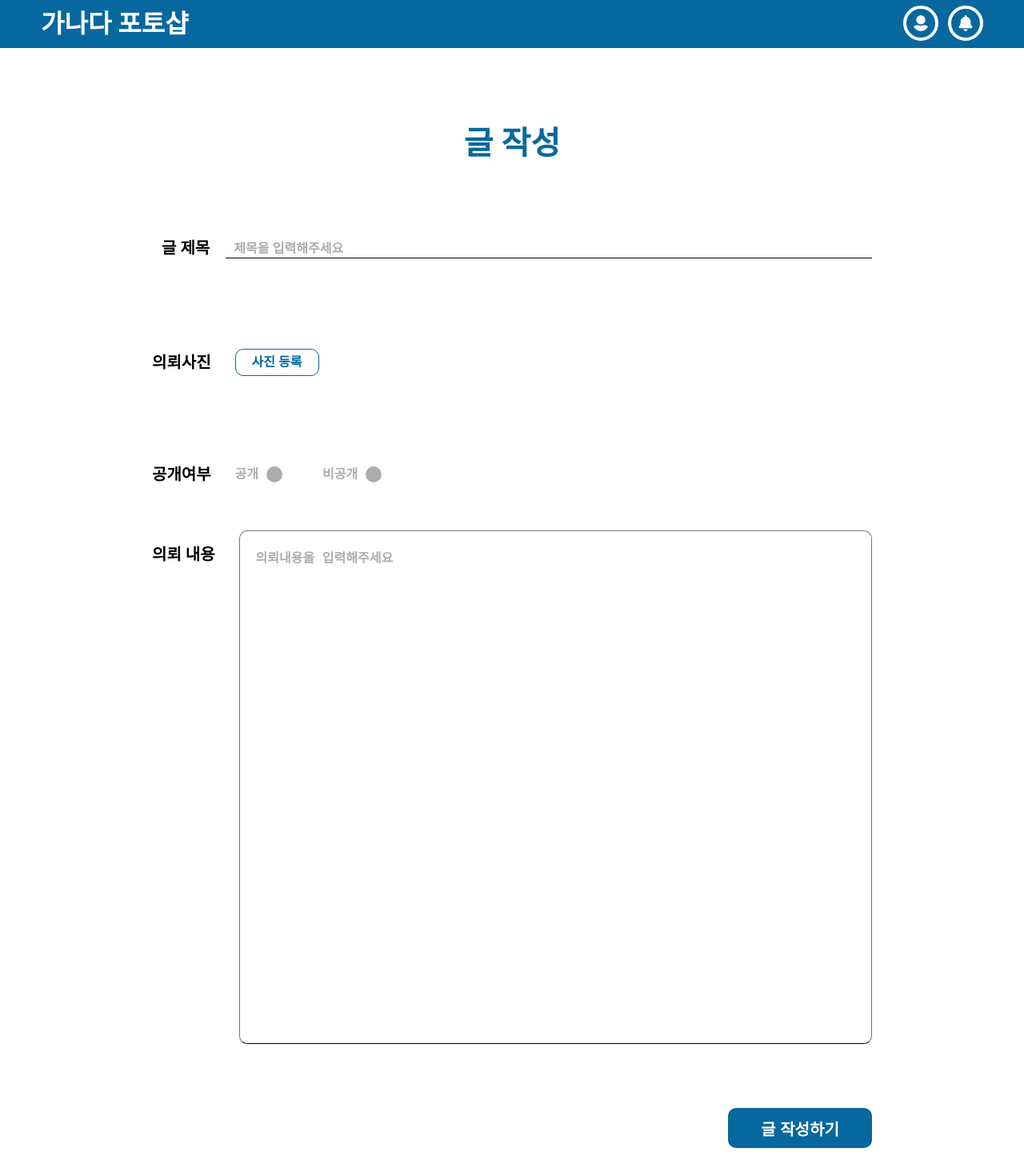
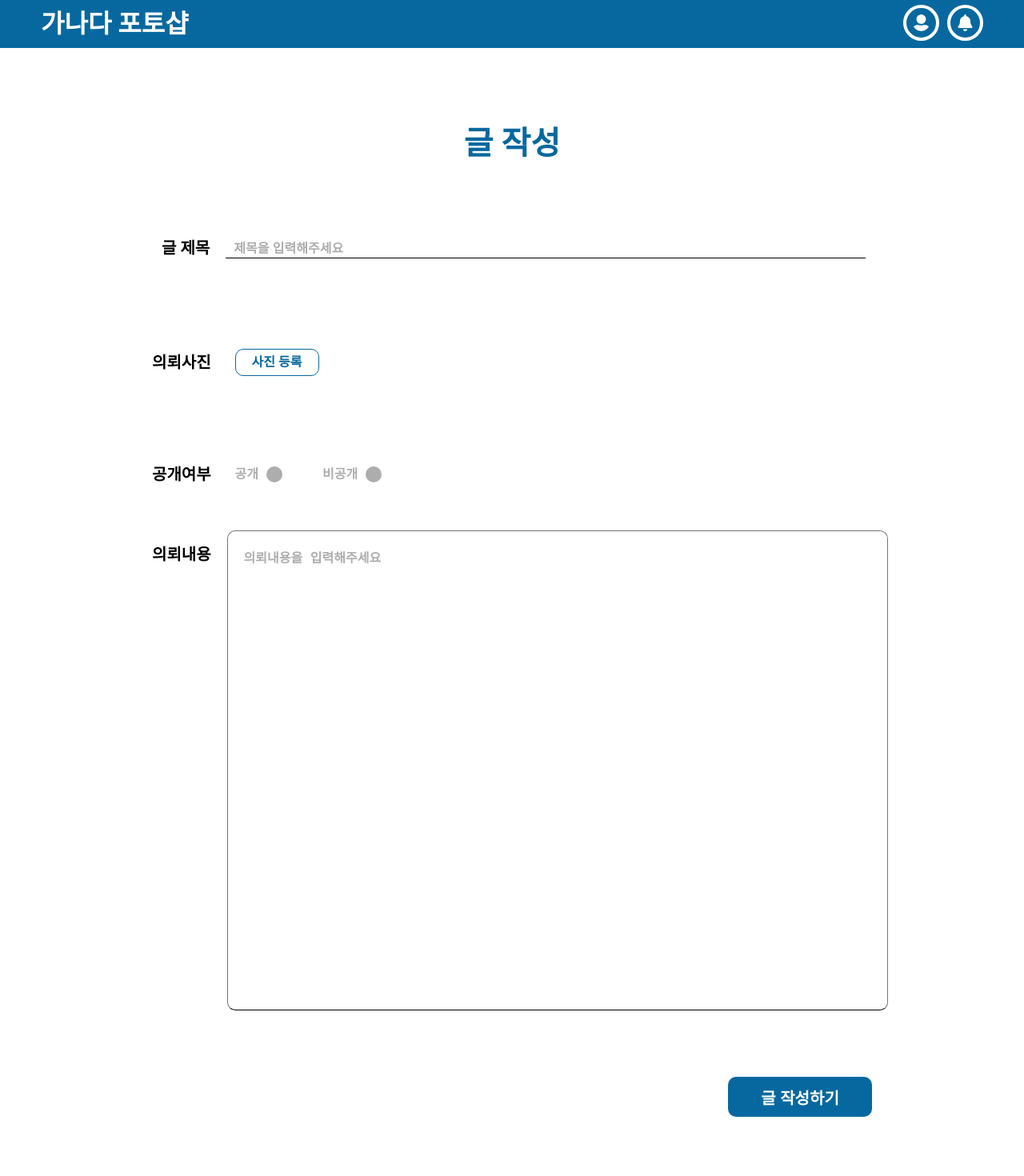
Before and after one commit to potato-club/photoshop-commission-site, a Next.js app: page /editor in a window 1280 px wide. Shown: the top 1470 px of the page at 80% size. Built offline with nearby package versions, Linux system fonts and the light colour scheme.

Commit message:
feat : 등록페이지 errorMessage 추가 #54

```diff
--- a/src/components/CustomErrorMessage.tsx
+++ b/src/components/CustomErrorMessage.tsx
@@ -44,5 +44,5 @@ const ErrorWrapper = styled.div<StyledProps>`
   ${({ marginBottom }) => (marginBottom ? `margin-top: ${marginBottom}px` : '')};
   ${({ leftPosition }) => (leftPosition ? `left: ${leftPosition}px` : '')};
   ${({ bottomPosition }) => (bottomPosition ? `bottom: ${bottomPosition}px;` : '')};
-
+  width: max-content;
 `;
--- a/src/components/header.tsx
+++ b/src/components/header.tsx
@@ -64,8 +64,8 @@ const Icons = styled.div`
 `;
 
 const UserImage = styled(FaUserAlt)`
-  width: 20px;
-  height: 20px;
+  width: 45px;
+  height: 45px;
   color: white;
   padding: 8px 8px;
   border: 4px solid white;
@@ -77,8 +77,8 @@ const UserImage = styled(FaUserAlt)`
 `;
 
 const AlertImage = styled(FaBell)`
-  width: 20px;
-  height: 20px;
+  width: 45px;
+  height: 45px;
   color: white;
   padding: 8px 8px;
   border: 4px solid white;
--- a/src/containers/EditorPage/components/ImageInput.tsx
+++ b/src/containers/EditorPage/components/ImageInput.tsx
@@ -1,9 +1,7 @@
 import Image from 'next/image';
-import React, {
-  ChangeEvent,
-  useState,
-} from 'react';
+import React, { ChangeEvent, useState } from 'react';
 import { FieldErrorsImpl, FieldValues, UseFormRegister } from 'react-hook-form';
+import { CustomErrorMessage } from 'src/components/CustomErrorMessage';
 import { Typography } from 'src/components/Typography';
 import { customColor } from 'src/constants';
 import styled from 'styled-components';
@@ -15,7 +13,8 @@ export function ImageInput({ register, errors }: Props) {
   const [thumbnails, setThumbnails] = useState<string[]>([]);
   const { onChange, ...rest } = register('image', {
     required: '사진파일을 첨부해주세요',
-    validate: (value) => value.length > 3 ? "이미지는 최대 3개까지 등록할 수 있습니다." : true,
+    validate: value =>
+      value.length > 3 ? '이미지는 최대 3개까지 등록할 수 있습니다.' : true,
   });
 
   const addImage = (e: ChangeEvent<HTMLInputElement>) => {
@@ -42,6 +41,7 @@ export function ImageInput({ register, errors }: Props) {
       <Typography size="20" fontWeight="bold">
         의뢰사진
       </Typography>
+      <InputWrapper>
         <Input
           id="imgUpload"
           type="file"
@@ -58,6 +58,9 @@ export function ImageInput({ register, errors }: Props) {
             사진 등록
           </Typography>
         </Label>
+          <CustomErrorMessage errors={errors} name="image" leftPosition="30" bottomPosition='-24'/>
+      </InputWrapper>
+
       <ThumbnailContainer>
         {thumbnails.map((data, index) => (
           <ImageWrapper key={index}>
@@ -75,6 +78,12 @@ const Container = styled.div`
   width: 100%;
   max-width: 900px;
   height: 100px;
+`;
+
+const InputWrapper = styled.div`
+  display: flex;
+  position: relative;
+  width: max-content;
 `;
 
 const Input = styled.input`
--- a/src/containers/EditorPage/components/RequestTextArea.tsx
+++ b/src/containers/EditorPage/components/RequestTextArea.tsx
@@ -4,6 +4,7 @@ import { customColor } from 'src/constants';
 import { FieldErrorsImpl, FieldValues, UseFormRegister } from 'react-hook-form';
 
 import styled from 'styled-components';
+import { CustomErrorMessage } from 'src/components/CustomErrorMessage';
 type Props = {
   register: UseFormRegister<FieldValues>;
   errors: Partial<FieldErrorsImpl>;
@@ -12,14 +13,22 @@ export function RequestTextArea({ register, errors }: Props) {
   return (
     <Container>
       <Typography size="20" fontWeight="bold">
-        의뢰 내용
+        의뢰내용
       </Typography>
+      <InputWrapper>
         <TextArea
           {...register('introduction', {
             required: '내용를 입력해주세요',
           })}
           placeholder="의뢰내용을 입력해주세요"
         />
+        <CustomErrorMessage
+          errors={errors}
+          name="introduction"
+          leftPosition="30"
+          bottomPosition="-20"
+        />
+      </InputWrapper>
     </Container>
   );
 }
@@ -32,9 +41,13 @@ const Container = styled.div`
   white-space: nowrap;
 `;
 
+const InputWrapper = styled.div`
+  position: relative;
+  width: 100%;
+`;
 
 const TextArea = styled.textarea`
-  margin-left: 30px;
+  margin-left: 20px;
   border-radius: 10px;
   width: 100%;
   outline: none;
--- a/src/containers/EditorPage/components/SecretSelectInput.tsx
+++ b/src/containers/EditorPage/components/SecretSelectInput.tsx
@@ -7,9 +7,9 @@ import {
   Control,
   Controller,
   FieldErrorsImpl,
-  FieldValues,
-  UseFormRegister,
+  FieldValues
 } from 'react-hook-form';
+import { CustomErrorMessage } from 'src/components/CustomErrorMessage';
 
 type Props = {
   errors: Partial<FieldErrorsImpl>;
@@ -21,6 +21,7 @@ export function SecretSelectInput({ control, errors }: Props) {
       <Typography size="20" fontWeight="bold">
         공개여부
       </Typography>
+      <InputWrapper>
         <Controller
           name="imageOpen"
           control={control}
@@ -55,6 +56,13 @@ export function SecretSelectInput({ control, errors }: Props) {
             />
           )}
         />
+        <CustomErrorMessage
+          errors={errors}
+          name="imageOpen"
+          leftPosition="30"
+          bottomPosition="-24"
+        />
+      </InputWrapper>
     </Container>
   );
 }
@@ -64,3 +72,8 @@ const Container = styled.div`
   width: 100%;
   max-width: 900px;
 `;
+
+const InputWrapper = styled.div`
+  display: flex;
+  position: relative;
+`;
--- a/src/containers/EditorPage/components/TitleInput.tsx
+++ b/src/containers/EditorPage/components/TitleInput.tsx
@@ -1,5 +1,6 @@
 import React from 'react';
 import { FieldErrorsImpl, FieldValues, UseFormRegister } from 'react-hook-form';
+import { CustomErrorMessage } from 'src/components/CustomErrorMessage';
 import { Typography } from 'src/components/Typography';
 import { customColor } from 'src/constants';
 import styled from 'styled-components';
@@ -15,10 +16,13 @@ export function TitleInput({ register, errors }: Props) {
           글 제목
         </Typography>
       </div>
-      <Input
-        placeholder="제목을 입력해주세요"
-        {...register('title', { required: '제목을 입력해주세요' })}
-      />
+      <InputWrapper>
+        <Input
+          placeholder="제목을 입력해주세요"
+          {...register('title', { required: '제목을 입력해주세요' })}
+        />
+        <CustomErrorMessage errors={errors} name="title" leftPosition="30" />
+      </InputWrapper>
     </Container>
   );
 }
@@ -29,6 +33,10 @@ const Container = styled.div`
   width: 100%;
   max-width: 900px;
   white-space: nowrap;
+`;
+const InputWrapper = styled.div`
+  position: relative;
+  width: 100%;
 `;
 
 const Input = styled.input`
--- a/styles/globals.css
+++ b/styles/globals.css
@@ -106,7 +106,8 @@ body {
   overflow-x: clip;
 }
 ol,
-ul {
+ul,
+li {
   list-style: none;
 }
 blockquote,
@@ -131,6 +132,12 @@ body {
 }
 #__next {
   height: 100%;
+}
+
+* {
+  box-sizing: border-box;
+  margin: 0;
+  padding: 0;
 }
 
 .pagination {
```
Lines whose indentation alone changed are shown as unchanged.
